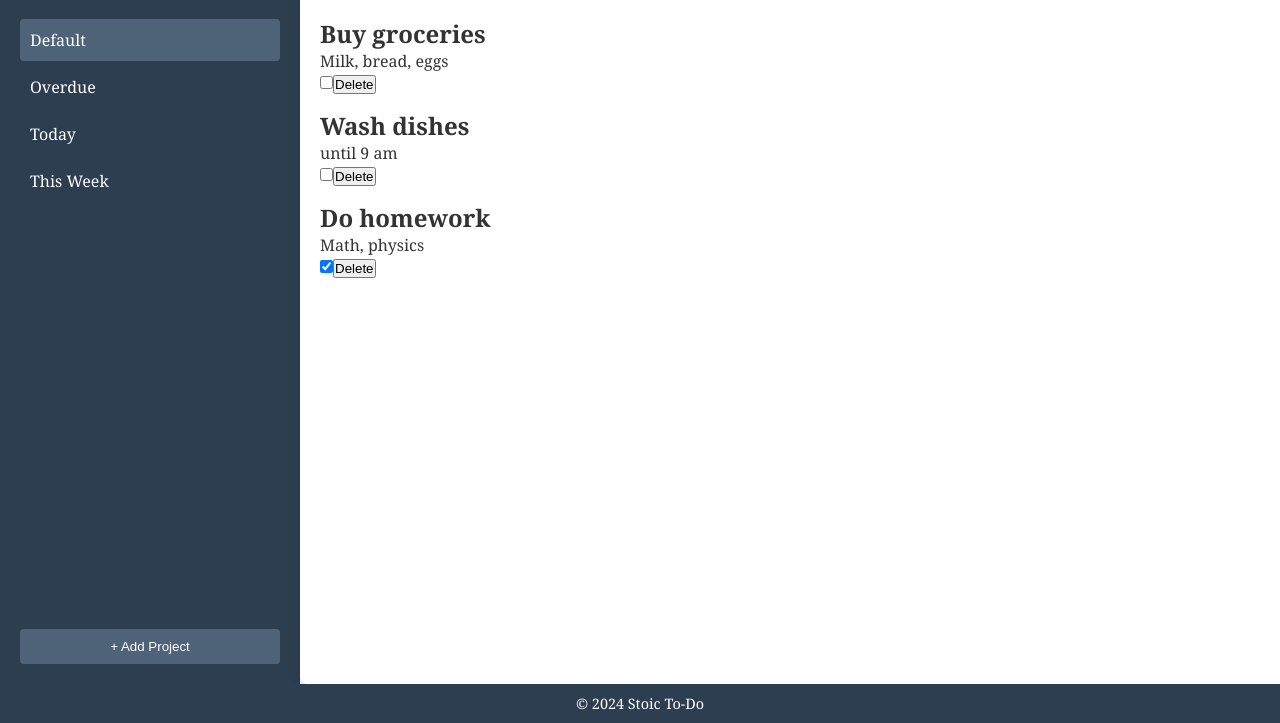
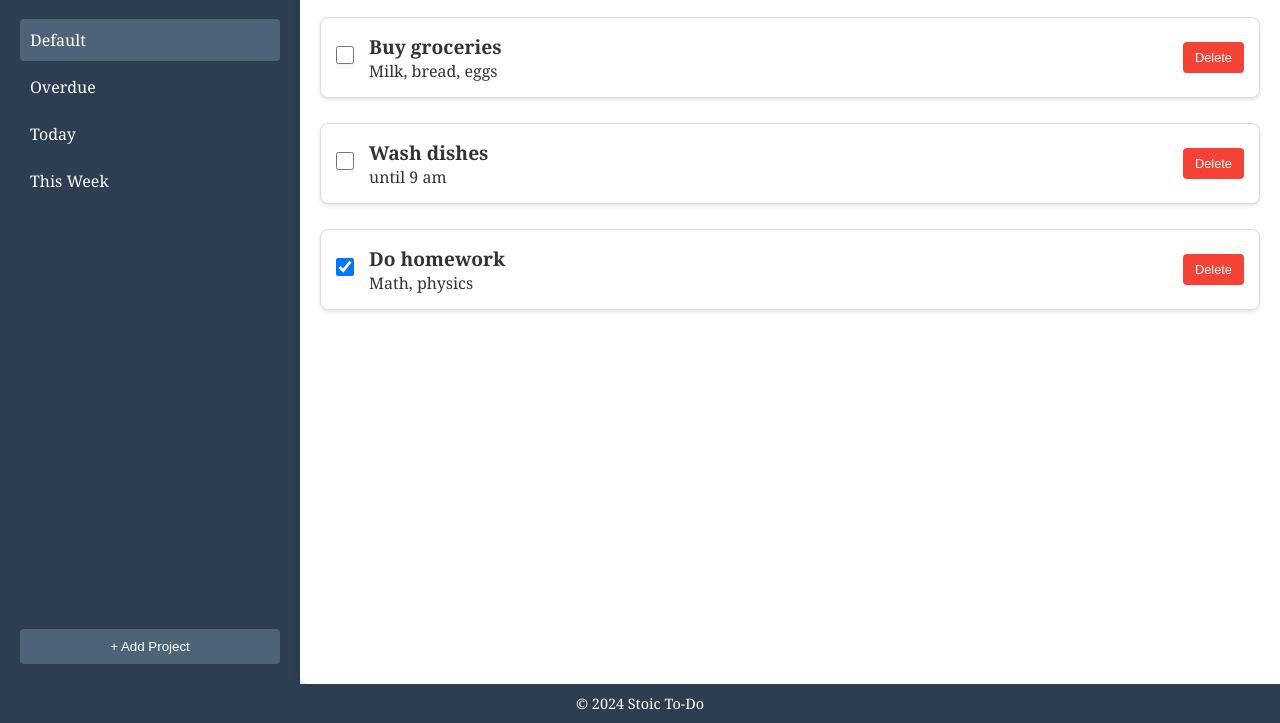
Before and after one commit to tagirkamaev/todo-list, a website built with webpack: page src/template.html in a window 1280 px wide. Shown: the part 77-800 px from the top of the page. Built offline with nearby package versions, Linux system fonts and the light colour scheme.

Commit message:
Updated style
New style is implementing tasks in line design

```diff
--- a/src/script.js
+++ b/src/script.js
@@ -42,23 +42,35 @@ const DisplayTaskController = function () {
     // display tasks
     AllTasks.getTasks().forEach((task, index) => {
       const taskCard = document.createElement("div");
-      taskCard.classList.add("task-card");
+      taskCard.classList.add("todo");
 
-      const taskTitle = document.createElement("h2");
-      taskTitle.classList.add("task-title");
-      taskTitle.textContent = task.title;
-
-      const taskDescription = document.createElement("p");
-      taskDescription.classList.add("task-description");
-      taskDescription.textContent = task.description;
-
+      // checkbox
+      const checkbox = document.createElement("div");
+      checkbox.classList.add("checkbox");
       const taskChecklist = document.createElement("input");
       taskChecklist.setAttribute("type", "checkbox");
       taskChecklist.checked = task.checklist;
       taskChecklist.addEventListener("change", () => {
         task.checklist = taskChecklist.checked;
       });
+      checkbox.appendChild(taskChecklist);
 
+      // task content
+      const taskContent = document.createElement("div");
+      taskContent.classList.add("task-content");
+
+      const taskTitle = document.createElement("span");
+      taskTitle.classList.add("task-title");
+      taskTitle.textContent = task.title;
+
+      const taskDescription = document.createElement("span");
+      taskDescription.classList.add("task-desc");
+      taskDescription.textContent = task.description;
+
+      taskContent.appendChild(taskTitle);
+      taskContent.appendChild(taskDescription);
+
+      // delete button
       const deleteButton = document.createElement("button");
       deleteButton.textContent = "Delete";
       deleteButton.classList.add("delete-task");
@@ -67,9 +79,8 @@ const DisplayTaskController = function () {
         renderTasks();
       });
 
-      taskCard.appendChild(taskTitle);
-      taskCard.appendChild(taskDescription);
-      taskCard.appendChild(taskChecklist);
+      taskCard.appendChild(checkbox);
+      taskCard.appendChild(taskContent);
       taskCard.appendChild(deleteButton);
 
       taskContainer.appendChild(taskCard);
--- a/src/style.css
+++ b/src/style.css
@@ -115,38 +115,65 @@ body {
     gap: 15px;
   }
 
-  .no-tasks {
-    text-align: center;
-    color: #999;
-    font-size: 1.2rem;
-  }
-
   .todo {
-    background-color: #f9f9f9;
+    display: flex;
+    align-items: center;
+    justify-content: space-between;
+    background-color: #fff;
     border: 1px solid #ddd;
     padding: 15px;
+    margin-bottom: 10px;
     border-radius: 8px;
-    box-shadow: 0 2px 5px rgba(0, 0, 0, 0.1);
+    box-shadow: 0 2px 4px rgba(0, 0, 0, 0.1);
     transition: background 0.3s;
-    flex: 1 1 calc(33.333% - 20px);
-    max-width: calc(33.333% - 20px);
   }
 
   .todo:hover {
-    background-color: #f1f1f1;
-    transform: translateY(-3px);
+    background-color: #f9f9f9;
   }
 
-  .todo h2 {
-    font-size: 1.5rem;
-    color:#2c3e50;
-    margin-bottom: 10px;
+  /* Checkbox for Task Completion */
+  .checkbox {
+    background-color: #f9f9f9;
   }
 
-  .todo p {
-    font-size: 1rem;
-    color: #555;
-    line-height: 1.5;
+  .checkbox input[type='checkbox'] {
+    width: 18px;
+    height: 18px;
+    cursor: pointer;
+  }
+
+  .task-content {
+    flex-grow: 1;
+    margin-left: 15px;
+  }
+
+  .task-title {
+    display: block;
+    font-size: 1.2rem;
+    color: #333;
+    font-weight: bold;
+  }
+
+  .task-des {
+    display: block;
+    font-size: 0.9rem;
+    color: #777;
+    margin-top: 5px;
+  }
+
+  .delete-task {
+    background-color: #f44336;
+    color: #fff;
+    border: none;
+    padding: 8px 12px;
+    font-size: 0.8rem;
+    border-radius: 4px;
+    cursor: pointer;
+  }
+
+  .delete-task:hover {
+    background-color: #d32f2f;
   }
 
   /* Footer */
--- a/src/template.html
+++ b/src/template.html
@@ -25,7 +25,7 @@
         </header>
         <section id="tasks">
           <!-- Dynamic task content will be rendered here -->
-          <p class="no-tasks">No tasks available. Add a task to get started!</p>
+          <!-- <p class="no-tasks">No tasks available. Add a task to get started!</p> -->
         </section>
       </main>
     </div>
```
